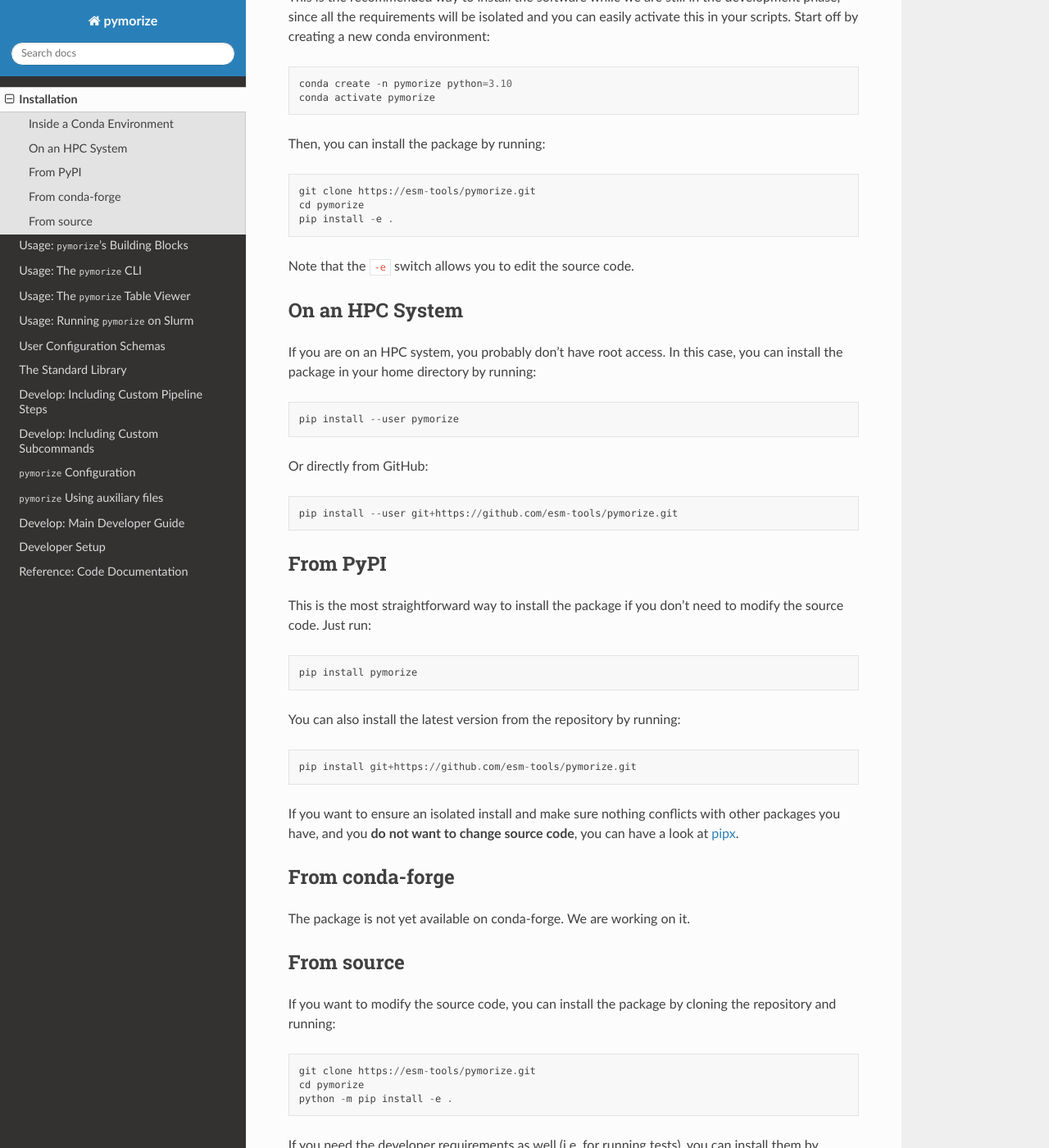
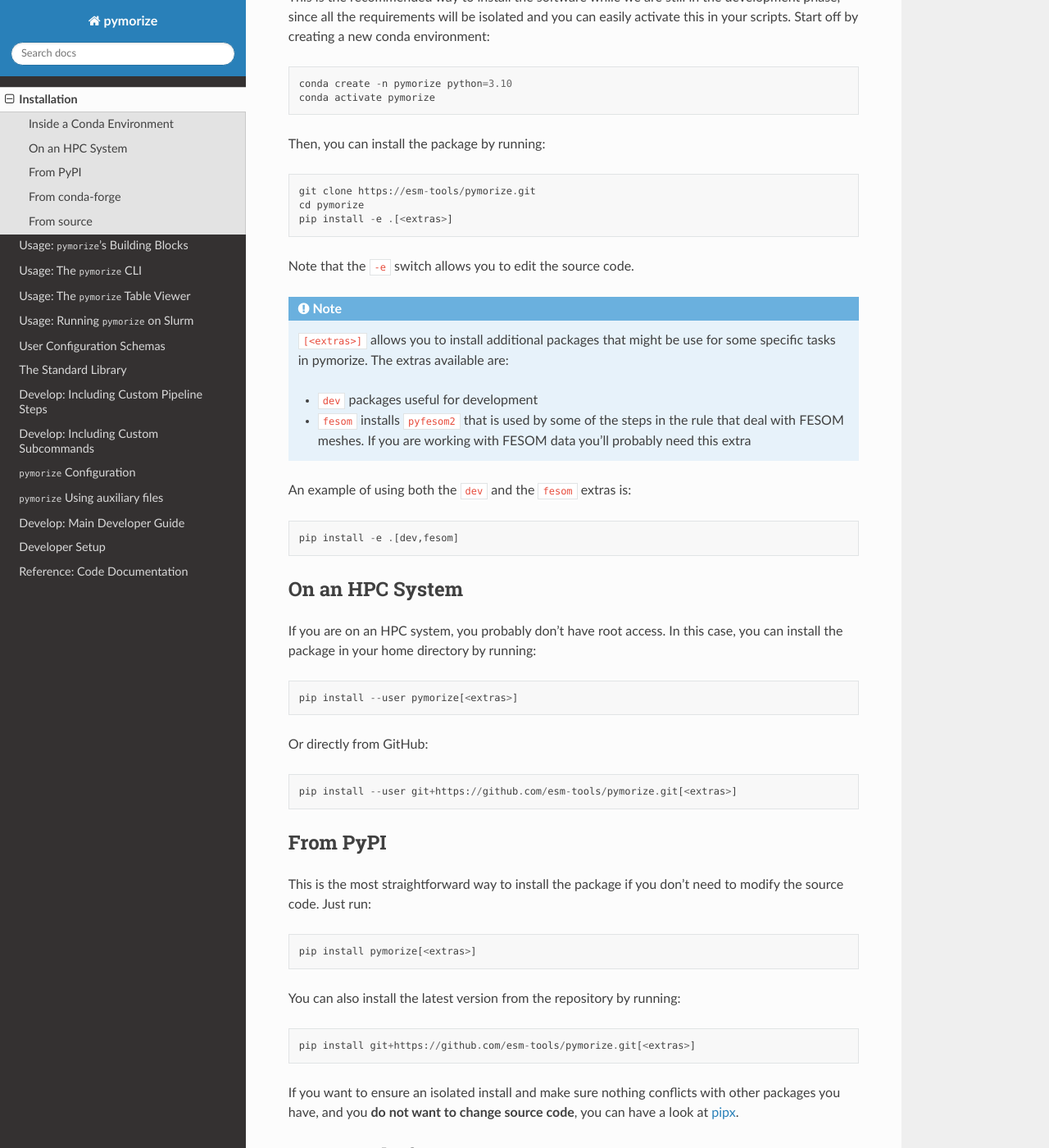
Before and after one commit to esm-tools/pymorize, a Sphinx documentation site: the page built from doc/installation.rst, in a window 1280 px wide and 1400 px high, scrolled down 303 px. Shown: the whole window at 82% size. Built offline with Sphinx 7.4.7 and the Read the Docs theme 3.1.0, drawn with Linux system fonts in a browser that asks for light colours.

Commit message:
add documentation about extras for the installation

```diff
--- a/doc/installation.rst
+++ b/doc/installation.rst
@@ -18,31 +18,43 @@ Then, you can install the package by running::
 
     git clone https://esm-tools/pymorize.git
     cd pymorize
-    pip install -e .
+    pip install -e .[<extras>]
 
 Note that the ``-e`` switch allows you to edit the source code.
+
+.. note::
+
+  ``[<extras>]`` allows you to install additional packages that might be use for some specific tasks in pymorize. The extras available are:
+
+  * ``dev`` packages useful for development
+  * ``fesom`` installs ``pyfesom2`` that is used by some of the steps in the rule that deal with FESOM meshes. If you are working with FESOM data
+    you'll probably need this extra
+
+An example of using both the ``dev`` and the ``fesom`` extras is::
+
+    pip install -e .[dev,fesom]
 
 On an HPC System
 ----------------
 
 If you are on an HPC system, you probably don't have root access. In this case, you can install the package in your home directory by running::
 
-    pip install --user pymorize
+    pip install --user pymorize[<extras>]
 
 Or directly from GitHub::
 
-    pip install --user git+https://github.com/esm-tools/pymorize.git
+    pip install --user git+https://github.com/esm-tools/pymorize.git[<extras>]
 
 From PyPI
 ---------
 
 This is the most straightforward way to install the package if you don't need to modify the source code. Just run::
 
-    pip install pymorize
+    pip install pymorize[<extras>]
 
 You can also install the latest version from the repository by running::
 
-  pip install git+https://github.com/esm-tools/pymorize.git
+  pip install git+https://github.com/esm-tools/pymorize.git[<extras>]
 
 If you want to ensure an isolated install and make sure nothing conflicts with other packages you have, and you **do not want to change source code**, you can have a look at
 `pipx <https://pipx.pypa.io/stable/>`_.
@@ -59,8 +71,8 @@ If you want to modify the source code, you can install the package by cloning th
 
     git clone https://esm-tools/pymorize.git
     cd pymorize
-    python -m pip install -e .
+    python -m pip install -e .[<extras>]
 
 If you need the developer requirements as well (i.e. for running tests), you can install them by running::
 
-    python -m pip install -e .[dev]
+    python -m pip install -e .[dev,<extras>]
```
